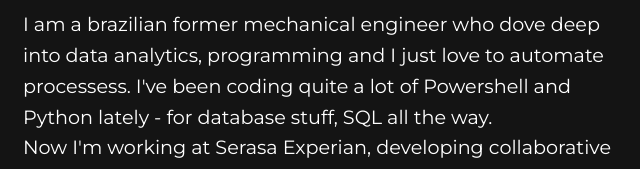
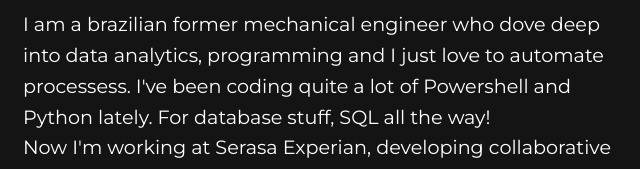
Before and after one commit to hdroncon/hdroncon, a plain HTML site: page index.html in a window 1280 px wide. Shown: the part 188-357 px from the top of the page, 27-667 px from the left. Drawn offline with Linux system fonts and the light colour scheme.

Commit message:
Changed a minor detail in presentation text.

```diff
--- a/index.html
+++ b/index.html
@@ -34,7 +34,7 @@
       <p><span class="custom-text-03">
         I am a brazilian former mechanical engineer who dove deep into data analytics,
         programming and I just love to automate processess. I've been coding quite a
-        lot of Powershell and Python lately - for database stuff, SQL all the way.
+        lot of Powershell and Python lately. For database stuff, SQL all the way!
       </span></p>
       <p><span class="custom-text-03">
         Now I'm working at Serasa Experian, developing collaborative solutions for our
```
